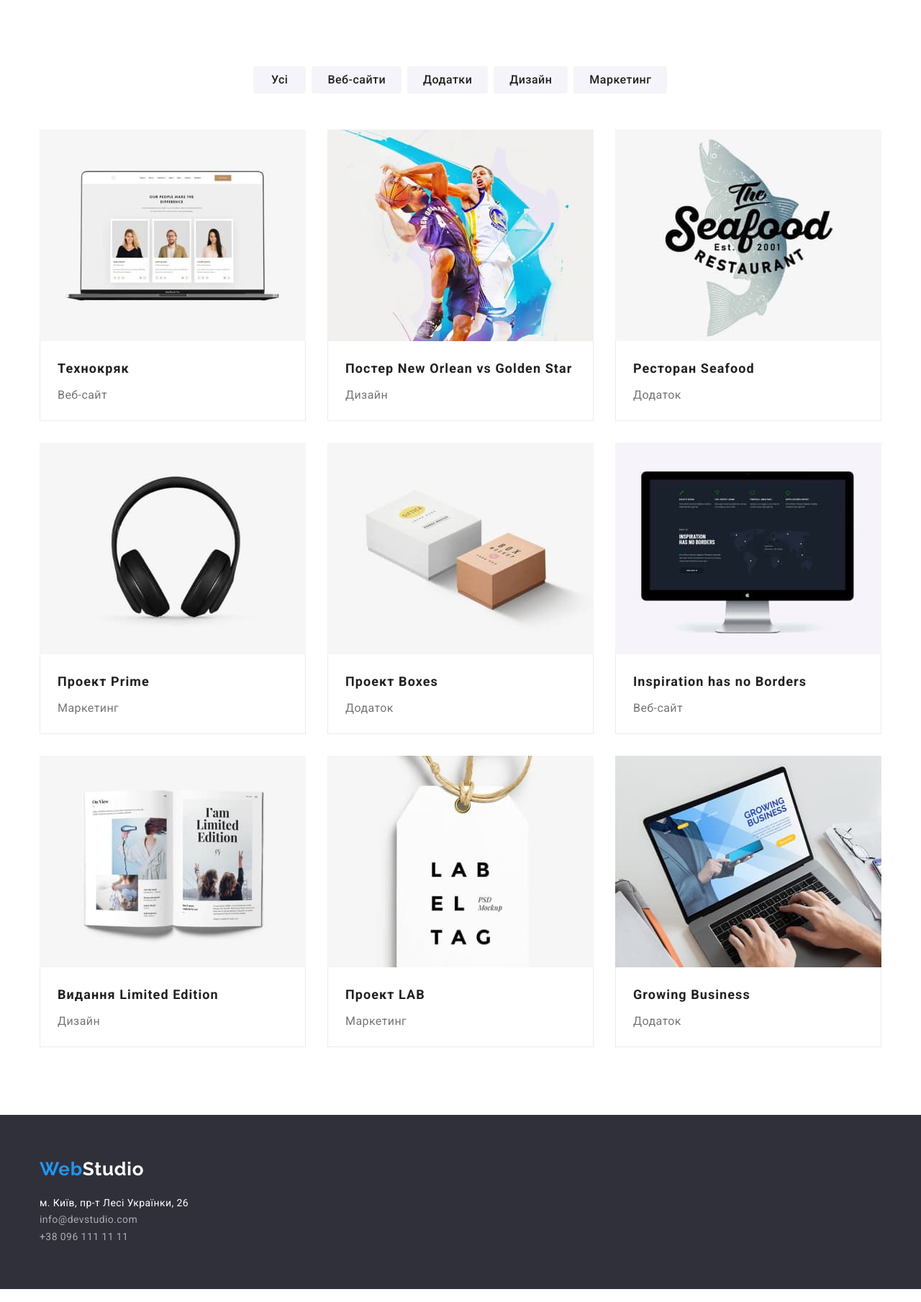
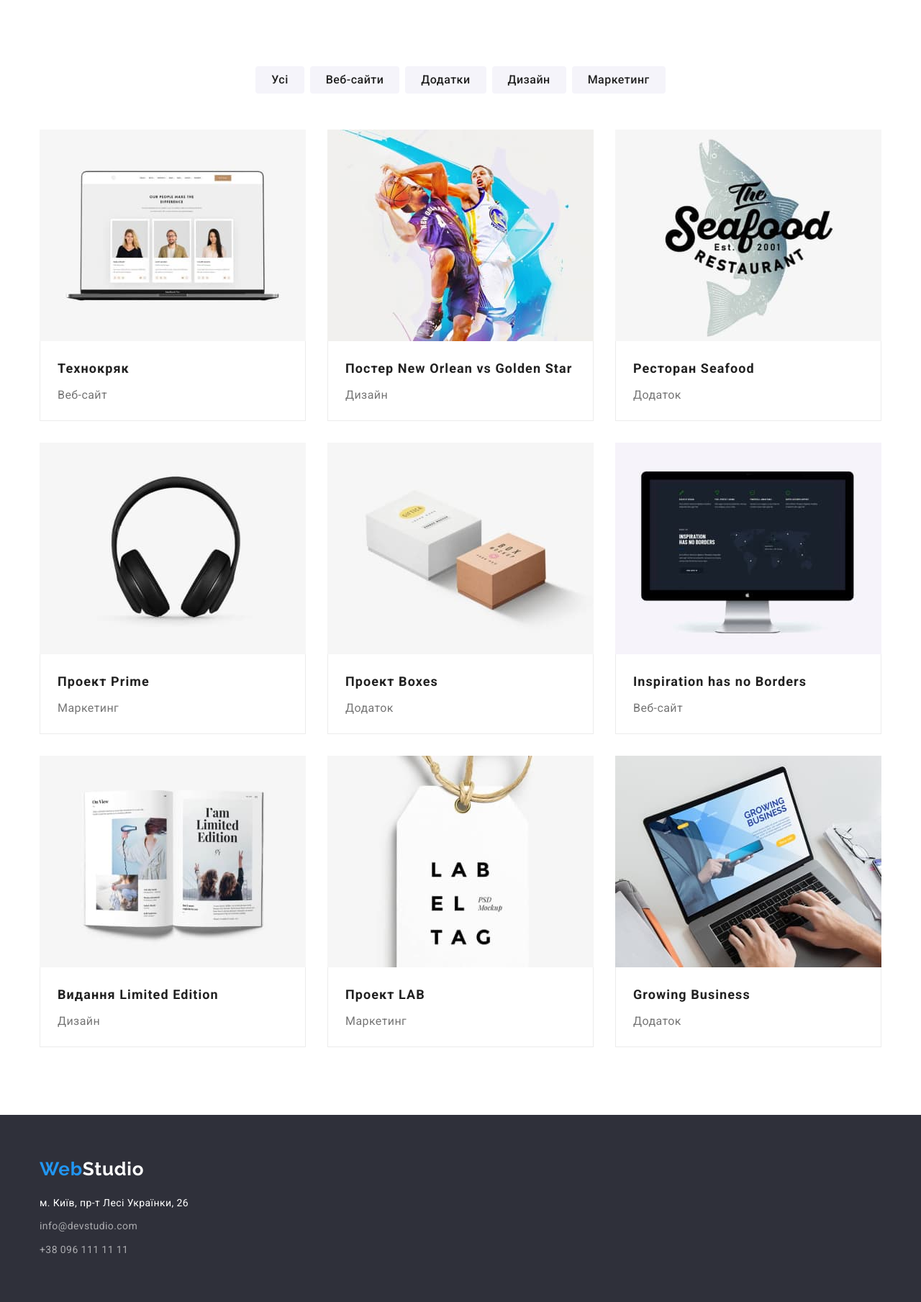
Before and after one commit to sixfeetbruh/goit-markup-hw-03, a plain HTML site: page portfolio.html in a window 1280 px wide. Shown: the part 84-1893 px from the top of the page at 72% size. Drawn offline with nearby package versions, Linux system fonts and the light colour scheme.

Commit message:
hw-03 changes

```diff
--- a/css/styles.css
+++ b/css/styles.css
@@ -48,10 +48,8 @@ body {
 
 .container {
     width: 1200px;
-    margin-left: auto;
-    margin-right: auto;
-    padding-left: 15px;
-    padding-right: 15px;
+    margin: 0 auto;
+    padding: 0 15px;
 }
 
 img {
@@ -61,12 +59,18 @@ img {
 }
 
 button {
-   font-family: inherit;
-   cursor: pointer;
+    display: block;
+    margin: 0 auto;
+    font-family: inherit;
+    cursor: pointer;
+    border: none;
+    border-radius: 4px;
 }
 
 .list {
     list-style: none;
+    padding-left: 0;
+    margin: 0;
 }
 
 .link {
@@ -102,7 +106,6 @@ button {
 .page-header-container {
     display: flex;
     align-items: center;
-    justify-content: space-between;
 }
 
 .page-nav {
@@ -121,6 +124,7 @@ button {
 .contacts-nav {
     display: flex;
     column-gap: 50px;
+    margin-left: auto;
 }
 
 .logo {
@@ -283,15 +287,10 @@ button {
     font-weight: 700;
     font-size: 16px;
     line-height: 1.87;
-    display: block;
     align-items: center;
     text-align: center;
     letter-spacing: 0.06em;
-    border-radius: 4px;
     padding: 10px 32px;
-    margin-right: auto;
-    margin-left: auto;
-    border: none;
 }
 
 .button-studio:hover,
@@ -338,13 +337,7 @@ button {
     line-height: 1.62;
     text-align: center;
     letter-spacing: 0.03em;
-    border-radius: 4px;
     padding: 6px 22px;
-    border: none;
-}
-
-.all {
-    padding: 6px 25px;
 }
 
 .button-portfolio:hover,
@@ -355,9 +348,7 @@ button {
 
 .filter-button {
     display: flex;
-    margin-left: auto;
-    margin-right: auto;
-    width: 576px;
+    justify-content: center;
     margin-bottom: 50px;
 }
 
@@ -400,6 +391,10 @@ button {
     padding-bottom: 60px;
 }
 
-.contacts-footer {
+.address-contacts {
     margin-top: 20px;
 }
+
+.footer-item:not(:last-child) {
+    margin-bottom: 9px;
+}
--- a/portfolio.html
+++ b/portfolio.html
@@ -65,7 +65,7 @@
 
                 <ul class="filter-button list">
                     <li class="button-item">
-                        <button type="button" class="button-portfolio all">Усі</button>
+                        <button type="button" class="button-portfolio">Усі</button>
                     </li>
                     <li class="button-item">
                         <button type="button" class="button-portfolio">Веб-сайти</button>
@@ -216,7 +216,7 @@
 
         <!-- address section -->
 
-        <address id="contacts">
+        <address id="contacts" class="address-contacts">
             <ul class="contacts-footer list text">
                 <li class="footer-item">
                     <a class="footer-link link address" href="https://goo.gl/maps/CPtrU1FHBa2aNyZL9" target="_blank" >м. Київ, пр-т Лесі Українки, 26</a>
```
Also changed, not shown: index.html (+1 -1 lines).
